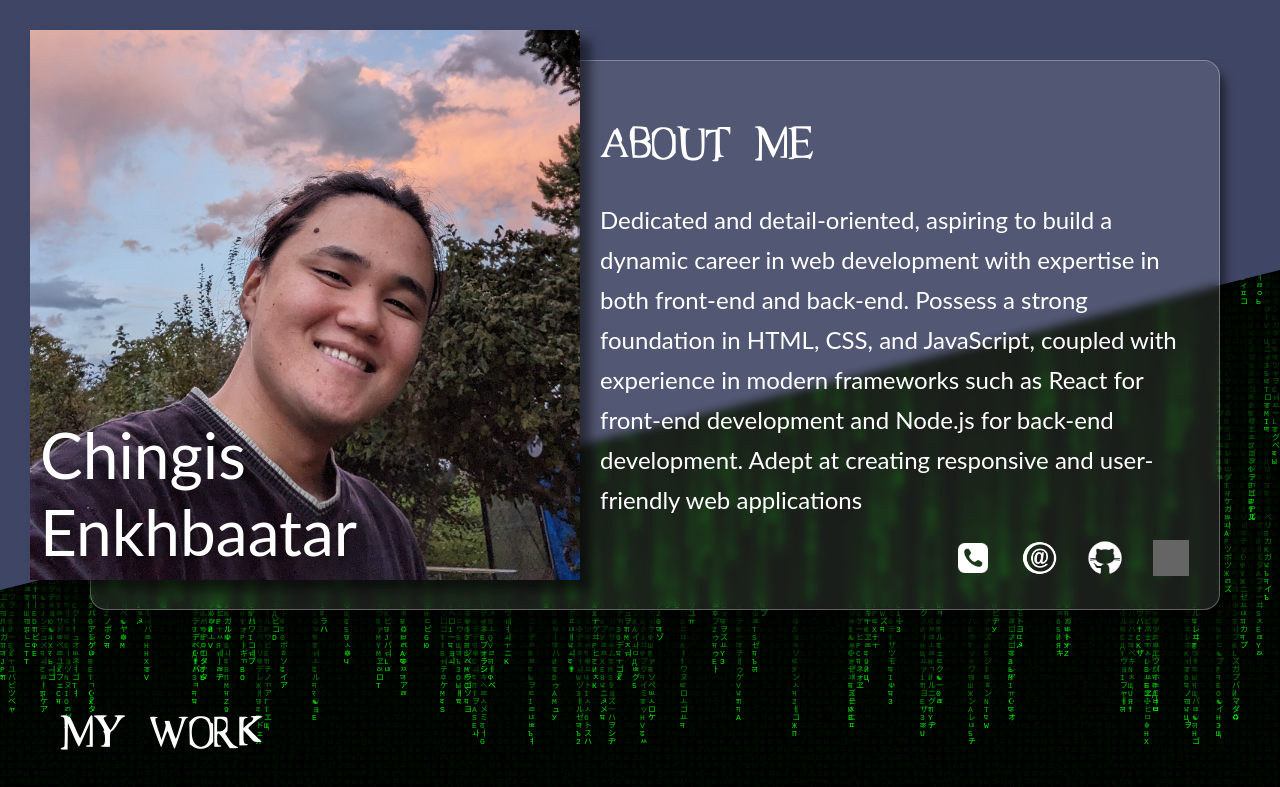
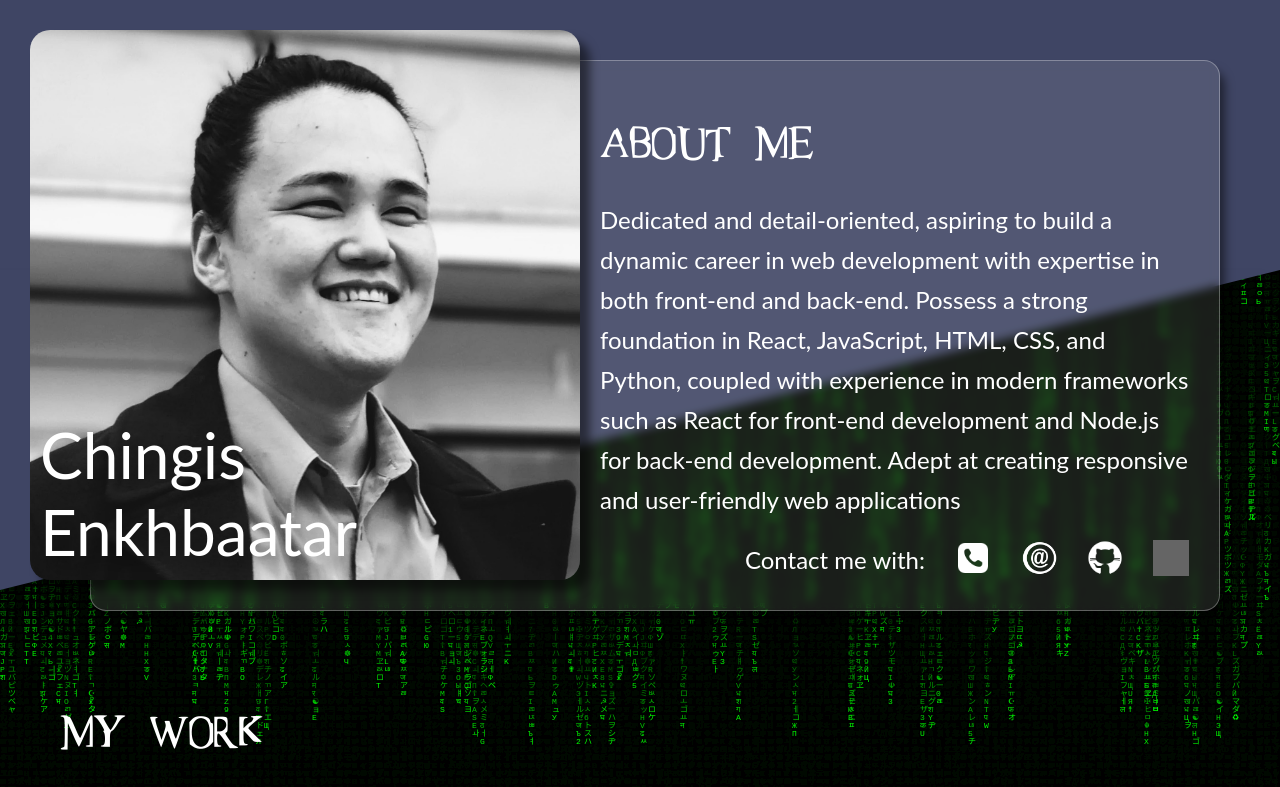
Before and after one commit to codetwentyfive/cv-portfolio, a React (Vite) app: page / in a window 1280 px wide. Shown: the top 787 px of the page. Built offline with nearby package versions, Linux system fonts and the light colour scheme; grey boxes are pictures that could not be loaded.

Commit message:
updated my pfp and added easier view to my contacts

```diff
--- a/src/components/Header.jsx
+++ b/src/components/Header.jsx
@@ -11,12 +11,13 @@ const Header = () => {
         <p className="about-me">
           Dedicated and detail-oriented, aspiring to build a dynamic career in
           web development with expertise in both front-end and back-end. Possess
-          a strong foundation in HTML, CSS, and JavaScript, coupled with
-          experience in modern frameworks such as React for front-end
-          development and Node.js for back-end development. Adept at creating
-          responsive and user-friendly web applications
+          a strong foundation in React, JavaScript, HTML, CSS, and Python,
+          coupled with experience in modern frameworks such as React for
+          front-end development and Node.js for back-end development. Adept at
+          creating responsive and user-friendly web applications
         </p>
         <div className="icon-container">
+          <p className="contact-text">Contact me with:</p>
           <a href="tel:+123456789">
             <img
               className="icon"
--- a/src/index.css
+++ b/src/index.css
@@ -239,10 +239,14 @@ section.about-me {
 h1.name {
   padding: 10px;
 }
+div.main-photo-container:hover{
+  transform: scale(1.05);
+  box-shadow: 0 0 20px rgba(0, 255, 0, 0.8);
+  transition: transform 0.6s ease-in-out;
 
+}
 div.main-photo-container {
   background-image: url("../../public/images/pfp.jpg");
-  background-position: 0 -300px;
   max-width: 550px;
   min-height: 550px;
   float: left;
@@ -252,10 +256,12 @@ div.main-photo-container {
   flex-direction: column;
   margin-top: -30px;
   margin-left: 30px;
+  border-radius: 20px;
   box-shadow: 10px 10px 10px rgba(0, 0, 0, 0.5);
   margin-right: 20px;
   position: relative;
   z-index: 2;
+
 }
 
 section.about-me h2 {
```
Also changed, not shown: public/images/pfp.jpg.
